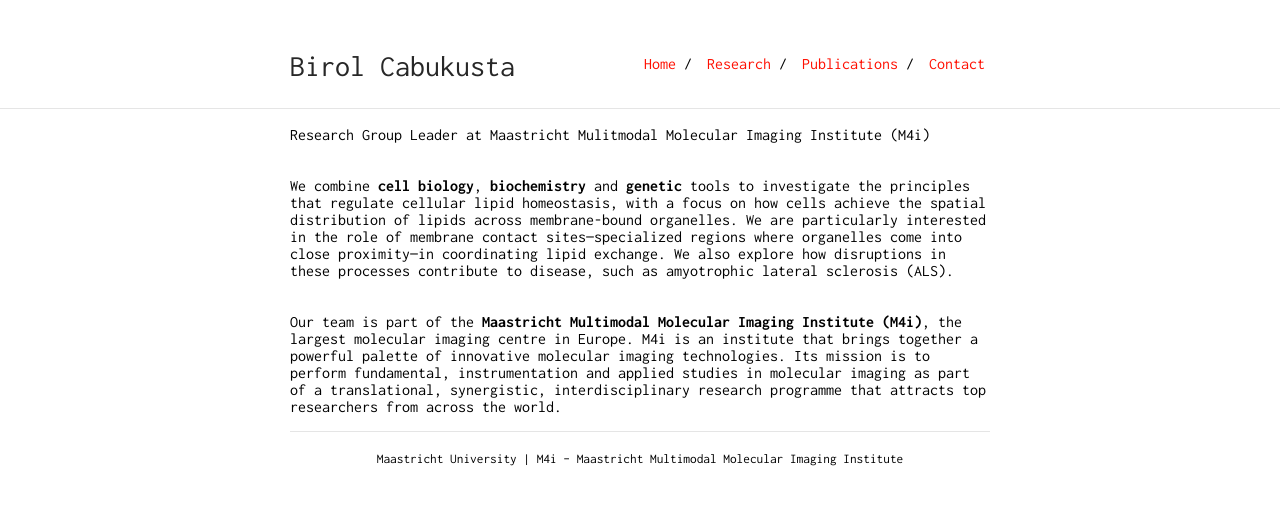
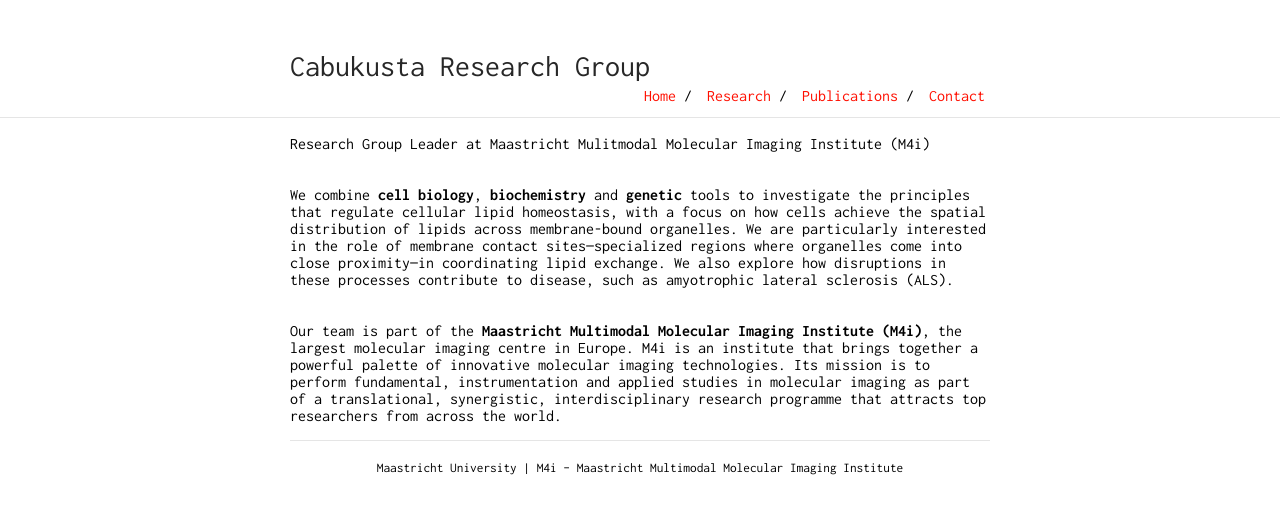
Before and after one commit to birolcabukusta/birolcabukusta.github.io, a Jekyll site: the page built from index.md, in a window 1280 px wide. Shown: the top 514 px of the page. Built offline with Jekyll 4.4.1, drawn with Linux system fonts in a browser that asks for light colours.

Commit message:
Update title in configuration file

```diff
--- a/_config.yml
+++ b/_config.yml
@@ -1,4 +1,4 @@
-title: Birol Cabukusta
+title: Cabukusta Research Group
 url: "birolcabukusta.github.io"
 
 
```
